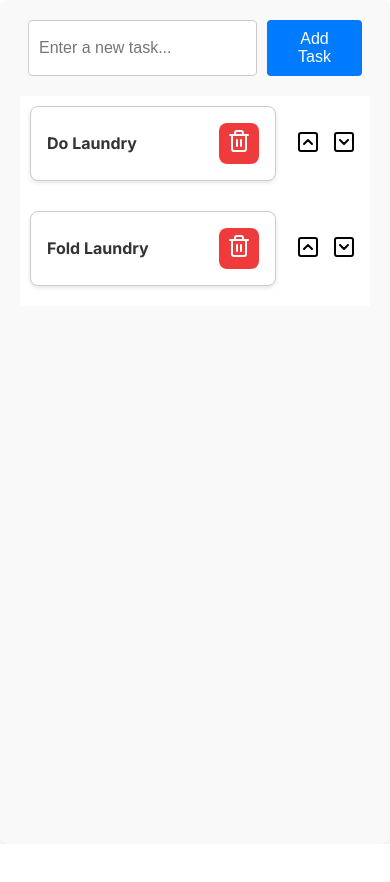
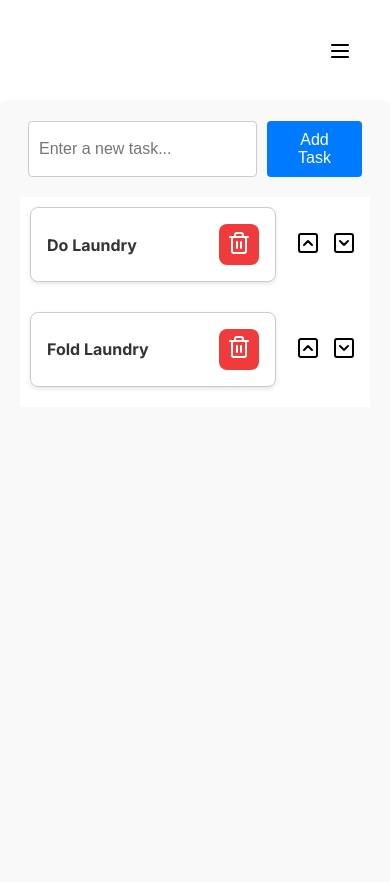
Before and after one commit to c-l-scholl/bizinc-tasks, a Next.js app in the folder frontend-task/todo-app/: page / in a window 390 px wide. Shown: the top 882 px of the page. Before the commit the page ends 844 px from the top, so only its background shows below. Built offline with nearby package versions, Linux system fonts and the light colour scheme.

Commit message:
working on menu

```diff
--- a/frontend-task/todo-app/app/layout.tsx
+++ b/frontend-task/todo-app/app/layout.tsx
@@ -1,6 +1,7 @@
 import type { Metadata } from "next";
 import { Inter } from "next/font/google";
 import "./globals.css";
+import NavHeader from "@/components/NavHeader";
 
 const inter = Inter({ subsets: ["latin"] });
 
@@ -16,7 +17,10 @@ export default function RootLayout({
 }>) {
   return (
     <html lang="en">
-      <body className={inter.className}>{children}</body>
+      <body className={inter.className}>
+        <NavHeader />
+        {children}
+      </body>
     </html>
   );
 }
--- a/frontend-task/todo-app/app/page.tsx
+++ b/frontend-task/todo-app/app/page.tsx
@@ -1,10 +1,12 @@
 import TaskManager from "@/components/TaskManager";
 
 
-export default function Home() {
+const Home = () => {
   return (
     <>
       <TaskManager />
     </>
   );
 }
+
+export default Home;
--- /dev/null
+++ b/frontend-task/todo-app/components/NavHeader.tsx
@@ -0,0 +1,49 @@
+"use client";
+
+import Link from "next/link";
+import "@/styles/NavHeader.modules.css"
+import { useState } from "react";
+import { Menu, X } from "lucide-react";
+
+const NavHeader = () => {
+	const [isMenuOpen, setIsMenuOpen] = useState<boolean>(false);
+
+	const toggleMenu = (): void => {
+		setIsMenuOpen(!isMenuOpen);
+	};
+	return (
+		<div>
+			<nav id="desktop-nav">
+				<div>
+					<ul className="nav-links-list">
+						<li >
+							<Link className="nav-link" href="/">Todo List</Link>
+						</li>
+						<li>
+							<Link className="nav-link" href="/about">About</Link>
+						</li>
+					</ul>
+				</div>
+			</nav>
+			<nav id="hamburger-nav">
+				<div className="hamburger-menu">
+					<div className="hamburger-icon" onClick={() => toggleMenu()}>
+						{isMenuOpen ? <X /> : <Menu />}
+					</div>
+					{isMenuOpen && (
+						<div className={`menu-links ${isMenuOpen ? "open" : "closed"}`}>
+							<li>
+								<Link className="nav-link" href="/">Todo List</Link>
+							</li>
+							<li>
+								<Link className="nav-link" href="/about">About</Link>
+							</li>
+						</div>
+					)}
+				</div>
+			</nav>
+		</div>
+	);
+}
+
+export default NavHeader;
--- a/frontend-task/todo-app/components/TaskManager.tsx
+++ b/frontend-task/todo-app/components/TaskManager.tsx
@@ -2,7 +2,7 @@
 
 import { useEffect, useState } from "react";
 import Task from "./Task";
-import { TaskProps, TaskType } from "@/components/utils";
+import { TaskType } from "@/components/utils";
 import "@/styles/TaskManager.modules.css";
 import { SquareChevronDown, SquareChevronUp } from "lucide-react";
 
--- /dev/null
+++ b/frontend-task/todo-app/styles/NavHeader.modules.css
@@ -0,0 +1,107 @@
+nav, .nav-links-list {
+	display: flex;
+}
+
+nav {
+	justify-content: space-around;
+	align-items: center;
+	height: 12vh;
+	box-shadow: 0 4px 8px 0.1;
+}
+
+.nav-links-list {
+	gap: 2rem;
+	list-style: none;
+	font-size: 1.25rem;
+
+}
+
+.nav-link {
+	color: black;
+	text-decoration: none;
+	text-decoration-color: white;
+}
+
+.nav-link:hover {
+	color: grey;
+	text-decoration: underline;
+	text-underline-offset: 1rem;
+	text-decoration-color: var(--primary-link-color);
+	transition: all 300ms ease;
+}
+
+#hamburger-nav {
+	display: none;
+}
+
+.hamburger-menu {
+	position: relative;
+	display: inline-block;
+	z-index: 10;
+}
+
+.hamburger-icon {
+	display: flex;
+	flex-direction: column;
+	justify-content: space-between;
+	height: 24px;
+	width: 30px;
+	cursor: pointer;
+}
+
+.menu-links {
+	position: absolute;
+	top: 100%;
+	right: 0;
+	background-color: white;
+	width: fit-content;
+	max-height: 300px;
+	overflow: hidden;
+	transition: all 0.3 ease-in-out;
+}
+
+.menu-links .nav-link {
+	display: block;
+	padding: 10px;
+	text-align: center;
+	font-size: 1.5rem;
+	color: black;
+	text-decoration: none;
+	transition: all 0.3 ease-in-out;
+}
+
+.menu-links.open {
+	max-height: 300px;
+}
+
+.menu-links li {
+	list-style: none;
+}
+
+@media screen and (max-width: 600px) {
+
+	#desktop-nav {
+		display: none;
+	}
+	#hamburger-nav {
+		display: flex;
+		justify-content: end;
+		padding: 2rem;
+	}
+
+	.menu-links {
+		border: 1px solid rgba(0, 0, 0, 0.3);
+		width: 6rem;
+		border-radius: 0.25rem;
+	}
+
+	.menu-links .nav-link {
+		font-size: 1rem;
+	}
+
+	.nav-links-list {
+		flex-direction: column;
+		gap: 0.5rem;
+		text-align: center;
+	}
+}
--- a/frontend-task/todo-app/styles/TaskManager.modules.css
+++ b/frontend-task/todo-app/styles/TaskManager.modules.css
@@ -5,8 +5,9 @@
   padding: 1.25rem; /* 20px */
   background-color: #f9f9f9;
   border-radius: 0.5rem; /* 8px */
-  box-shadow: 0 0.125rem 0.25rem rgba(0, 0, 0, 0.1); /* 2px 4px */
-	height: 100vh;
+  box-shadow: 0 0.125rem 0.25rem rgba(0, 0, 0, 0.1);
+  min-height: 100vh;
+	height: auto;
 }
 
 .task-mng-input-container {
```
Also changed, not shown: frontend-task/todo-app/app/about/page.tsx (added, +11 -0 lines).
